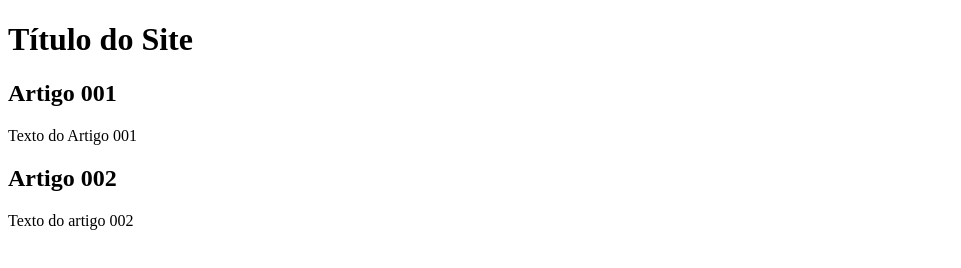
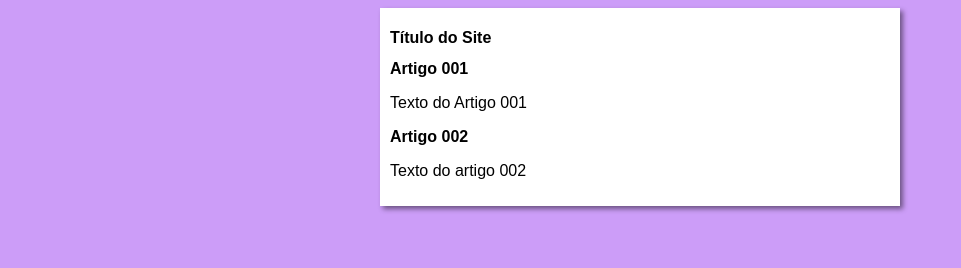
Before and after one commit to gustavo-pessoa/projeto-site, a plain HTML site: page index.html in a window 1280 px wide. Shown: the whole page, without its empty margins (0-961 px from the left). Drawn offline with Linux system fonts and the light colour scheme.

Commit message:
iniciei o design

```diff
--- /dev/null
+++ b/estilos/style.css
@@ -0,0 +1,17 @@
+* {
+    font-family: Arial, Helvetica, sans-serif;
+    font-size: 16px;
+}
+
+body {
+    background-color: rgb(204, 157, 248);
+}
+
+main {
+    background-color: white;
+    width: 500px;
+    margin: auto;
+    padding: 10px;
+    box-shadow: 3px 3px 5px rgb(0, 0, 0, 0.473);
+
+}
--- a/index.html
+++ b/index.html
@@ -4,6 +4,7 @@
     <meta charset="UTF-8">
     <meta name="viewport" content="width=device-width, initial-scale=1.0">
     <title>Título do Site</title>
+    <link rel="stylesheet" href="estilos/style.css">
 </head>
 <body>
     <main>
```
